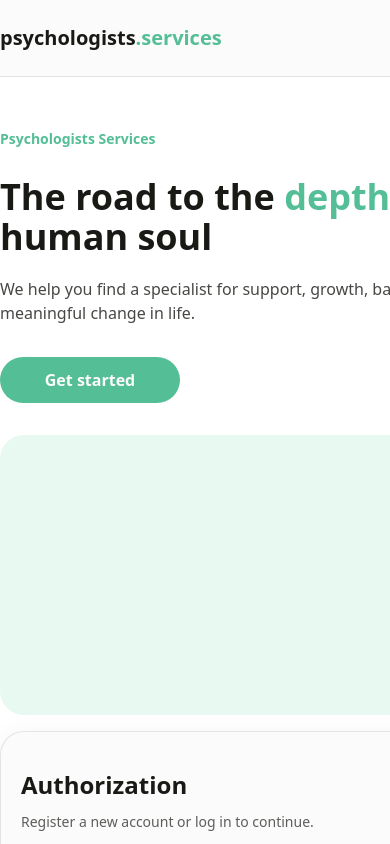
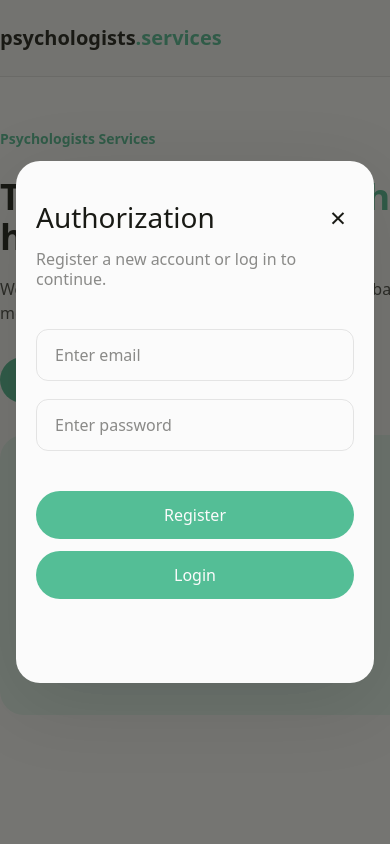
Before and after one commit to SmokingBad222/psychologists_services, a React (Vite) app: page / in a window 390 px wide. Shown: the top 844 px of the page. Built offline with nearby package versions, Linux system fonts and the light colour scheme; no server answers.

Commit message:
create auth modal with overlay and portal

```diff
--- a/src/components/AuthPanel/AuthPanel.module.css
+++ b/src/components/AuthPanel/AuthPanel.module.css
@@ -1,160 +1,182 @@
-.panel {
-    margin-top: 16px;
+.backdrop {
+    position: fixed;
+    inset: 0;
+    z-index: 1000;
+    display: flex;
+    align-items: center;
+    justify-content: center;
+    padding: 24px;
+    background-color: rgba(25, 26, 21, 0.6);
 }
 
-.card {
-    max-width: 520px;
-    margin-left: auto;
-    padding: 24px;
-    border: 1px solid rgba(25, 26, 21, 0.1);
-    border-radius: 24px;
+.modal {
+    width: 100%;
+    max-width: 565px;
+    border-radius: 30px;
+    padding: 64px;
     background-color: #fbfbfb;
-    box-shadow: 0 10px 30px rgba(25, 26, 21, 0.08);
+    box-shadow: 0 20px 80px rgba(0, 0, 0, 0.12);
 }
 
 .top {
     display: flex;
+    align-items: flex-start;
     justify-content: space-between;
     gap: 16px;
-    margin-bottom: 20px;
+    margin-bottom: 40px;
 }
 
 .title {
-    margin-bottom: 8px;
-    font-size: 24px;
-    line-height: 1.1;
+    margin: 0 0 14px;
+    font-size: 40px;
+    line-height: 1.2;
+    font-weight: 500;
     color: #191a15;
 }
 
 .text {
-    max-width: 320px;
-    font-size: 14px;
-    line-height: 1.4;
-    color: rgba(25, 26, 21, 0.7);
+    margin: 0;
+    font-size: 16px;
+    line-height: 1.25;
+    color: rgba(25, 26, 21, 0.5);
 }
 
 .closeButton {
-    align-self: flex-start;
+    display: inline-flex;
+    align-items: center;
+    justify-content: center;
+    width: 32px;
+    height: 32px;
+    flex-shrink: 0;
     border: none;
+    border-radius: 50%;
     background-color: transparent;
+    font-size: 28px;
+    line-height: 1;
+    cursor: pointer;
     color: #191a15;
-    font: inherit;
-    cursor: pointer;
 }
 
 .fields {
-    display: grid;
-    gap: 12px;
-    margin-bottom: 16px;
+    display: flex;
+    flex-direction: column;
+    gap: 18px;
+    margin-bottom: 40px;
 }
 
 .input {
     width: 100%;
-    height: 48px;
-    border: 1px solid rgba(25, 26, 21, 0.12);
+    height: 52px;
+    padding: 16px 18px;
+    border: 1px solid rgba(25, 26, 21, 0.1);
     border-radius: 12px;
-    padding: 0 16px;
-    font: inherit;
+    outline: none;
+    background-color: transparent;
+    font-size: 16px;
+    line-height: 1.25;
     color: #191a15;
-    background-color: #ffffff;
 }
 
 .input::placeholder {
-    color: rgba(25, 26, 21, 0.45);
+    color: rgba(25, 26, 21, 0.5);
 }
 
 .actions {
     display: flex;
     flex-wrap: wrap;
     gap: 12px;
-    margin-bottom: 16px;
-}
-
-.primaryButton, .secondaryButton {
-    min-width: 120px;
-    height: 44px;
-    border-radius: 999px;
-    padding: 0 18px;
-    font: inherit;
-    font-weight: 600;
-    cursor: pointer;
-    transition: background-color 0.2s ease, color 0.2s ease, border-color 0.2 ease;
+    margin-bottom: 20px;
 }
 
 .primaryButton {
+    min-width: 120px;
+    height: 48px;
+    padding: 14px 24px;
     border: none;
+    border-radius: 30px;
     background-color: #54be96;
+    font-size: 16px;
+    font-weight: 500;
     color: #fbfbfb;
+    cursor: pointer;
 }
 
-.primaryButton:hover, .primaryButton:focus {
-    background-color: #43a17d;
+.primaryButton:disabled {
+    opacity: 0.7;
+    cursor: not-allowed;
 }
 
 .secondaryButton {
+    min-width: 120px;
+    height: 48px;
+    padding: 14px 24px;
     border: 1px solid #54be96;
+    border-radius: 30px;
     background-color: transparent;
+    font-size: 16px;
+    font-weight: 500;
     color: #191a15;
-}
-
-.secondaryButton:hover, .secondaryButton:focus {
-    background-color: #54be96;
-    color: #fbfbfb;
+    cursor: pointer;
 }
 
 .messages {
     min-height: 24px;
-    margin-bottom: 12px;
 }
 
 .info {
+    margin: 0;
     font-size: 14px;
+    color: #54be96;
+}
+
+.error {
+    margin: 0;
+    font-size: 14px;
+    color: #d94b4b;
+}
+
+.userBox {
+    margin-top: 20px;
+    padding: 16px;
+    border-radius: 16px;
+    background-color: rgba(84, 190, 150, 0.08);
+}
+
+.userTitle {
+    margin: 0 0 8px;
+    font-size: 16px;
+    font-weight: 600;
     color: #191a15;
 }
 
-.error {
-    font-size: 14px;
-    color: #c0392b;
-}
-
-.userBox {
-    border-top: 1px solid rgba(25, 26, 21, 0.08);
-    padding-top: 16px;
-}
-
-.userTitle {
-    margin-bottom: 8px;
-    font-weight: 600;
-    color:#191a15;
-}
-
 .userText {
+    margin: 0;
     font-size: 14px;
     line-height: 1.4;
     color: rgba(25, 26, 21, 0.8);
 }
 
-@media (max-width: 767px) {
-    .card {
-        max-width: 100%;
-        padding: 20px;
+@media screen and (max-width: 767px) {
+    .backdrop {
+        padding: 16px;
     }
 
-    .top {
-        flex-direction: column;
+    .modal {
+        max-width: 100%;
+        padding: 40px 20px;
+        border-radius: 24px;
     }
 
-    .text {
-        min-width: 100%;
+    .title {
+        font-size: 28px;
     }
 
     .actions {
         flex-direction: column;
     }
 
-    .primaryButton, .secondaryButton {
+    .primaryButton,
+    .secondaryButton {
         width: 100%;
     }
-
-
 }
--- a/src/components/AuthPanel/AuthPanel.tsx
+++ b/src/components/AuthPanel/AuthPanel.tsx
@@ -1,4 +1,5 @@
-import { useState } from "react";
+import { useEffect, useState } from "react";
+import { createPortal } from "react-dom";
 import { loginUser, logoutUser, registerUser } from "../../api/auth";
 import type { StoredAuthData } from "../../types/auth";
 import css from "./AuthPanel.module.css";
@@ -19,12 +20,46 @@ export default function AuthPanel({
   const [error, setError] = useState("");
   const [isLoading, setIsLoading] = useState(false);
 
+  useEffect(() => {
+    const handleWindowKeyDown = (event: KeyboardEvent) => {
+      if (event.key === "Escape") {
+        event.preventDefault();
+        onClose();
+      }
+    };
+
+    window.addEventListener("keydown", handleWindowKeyDown);
+    document.body.style.overflow = "hidden";
+
+    return () => {
+      window.removeEventListener("keydown", handleWindowKeyDown);
+      document.body.style.overflow = "";
+    };
+  }, [onClose]);
+
+  const handleCloseClick = () => {
+    onClose();
+  };
+
+  const handleBackdropClick = () => {
+    onClose();
+  };
+
+  const handleModalClick = (
+    event: React.MouseEvent<HTMLElement, MouseEvent>
+  ) => {
+    event.stopPropagation();
+  };
+
   const handleRegister = async () => {
     try {
       setError("");
       setIsLoading(true);
 
-            const data = await registerUser(email, password);
+      const trimmedEmail = email.trim();
+      const trimmedPassword = password.trim();
+
+      const data = await registerUser(trimmedEmail, trimmedPassword);
       setAuthUser(data);
       onClose();
     } catch (error) {
@@ -43,7 +78,10 @@ export default function AuthPanel({
       setError("");
       setIsLoading(true);
 
-            const data = await loginUser(email, password);
+      const trimmedEmail = email.trim();
+      const trimmedPassword = password.trim();
+
+      const data = await loginUser(trimmedEmail, trimmedPassword);
       setAuthUser(data);
       onClose();
     } catch (error) {
@@ -57,24 +95,38 @@ export default function AuthPanel({
     }
   };
 
-    const handleLogout = async () => {
+  const handleLogout = () => {
     logoutUser();
     setAuthUser(null);
+    onClose();
   };
 
- return (
-    <section className={css.panel}>
-      <div className={css.card}>
+  return createPortal(
+    <div className={css.backdrop} onClick={handleBackdropClick}>
+      <section
+        className={css.modal}
+        role="dialog"
+        aria-modal="true"
+        aria-labelledby="auth-modal-title"
+        onClick={handleModalClick}
+      >
         <div className={css.top}>
           <div>
-            <h2 className={css.title}>Authorization</h2>
+            <h2 id="auth-modal-title" className={css.title}>
+              Authorization
+            </h2>
             <p className={css.text}>
               Register a new account or log in to continue.
             </p>
           </div>
 
-          <button type="button" className={css.closeButton} onClick={onClose}>
-            Close
+          <button
+            type="button"
+            className={css.closeButton}
+            onClick={handleCloseClick}
+            aria-label="Close modal"
+          >
+            ×
           </button>
         </div>
 
@@ -117,6 +169,7 @@ export default function AuthPanel({
             Login
           </button>
 
+          {authUser && (
             <button
               type="button"
               className={css.secondaryButton}
@@ -124,6 +177,7 @@ export default function AuthPanel({
             >
               Logout
             </button>
+          )}
         </div>
 
         <div className={css.messages}>
@@ -138,8 +192,8 @@ export default function AuthPanel({
             <p className={css.userText}>User ID: {authUser.userId}</p>
           </div>
         )}
-      </div>
       </section>
+    </div>,
+    document.body
   );
-
 }
--- a/src/components/Header/Header.tsx
+++ b/src/components/Header/Header.tsx
@@ -1,4 +1,5 @@
 import { useState } from "react";
+import { Link } from "react-router-dom";
 import type { StoredAuthData } from "../../types/auth";
 import AuthPanel from "../AuthPanel/AuthPanel";
 import Container from "../Container/Container";
@@ -23,14 +24,22 @@ export default function Header({ authUser, setAuthUser }: HeaderProps) {
     };
 
      return (
+    <>
       <header className={css.header}>
         <Container>
           <div className={css.inner}>
-                    <a href="/" className={css.logo}>
+            <Link to="/" className={css.logo}>
               psychologists<span className={css.accent}>.services</span>
-                    </a>
-                    <Navigation authUser={authUser} setAuthUser={ setAuthUser} onOpenAuthPanel={openAuthPanel}/>
+            </Link>
+
+            <Navigation
+              authUser={authUser}
+              setAuthUser={setAuthUser}
+              onOpenAuthPanel={openAuthPanel}
+            />
           </div>
+        </Container>
+      </header>
 
       {isAuthPanelOpen && !authUser && (
         <AuthPanel
@@ -39,7 +48,6 @@ export default function Header({ authUser, setAuthUser }: HeaderProps) {
           onClose={closeAuthPanel}
         />
       )}
-            </Container>
-        </header>
+    </>
   );
 }
```
Lines whose indentation alone changed are shown as unchanged.
